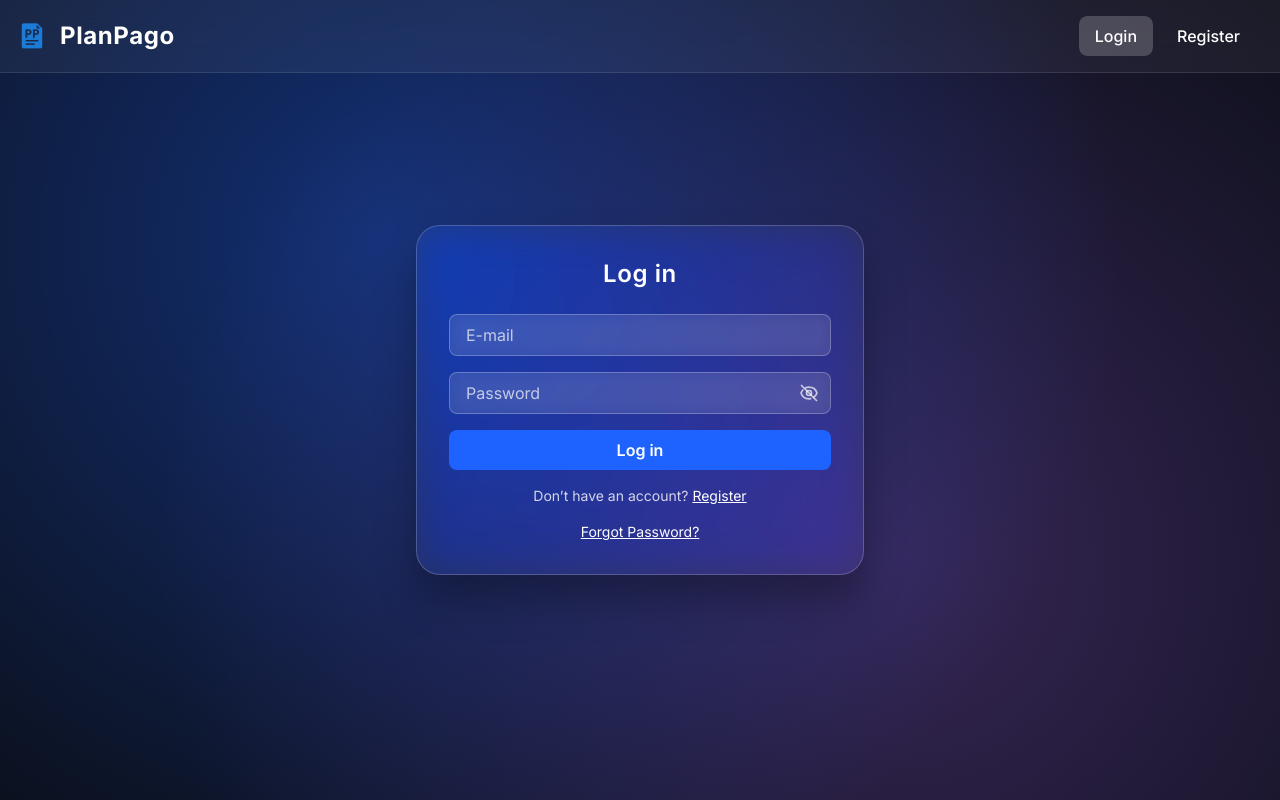
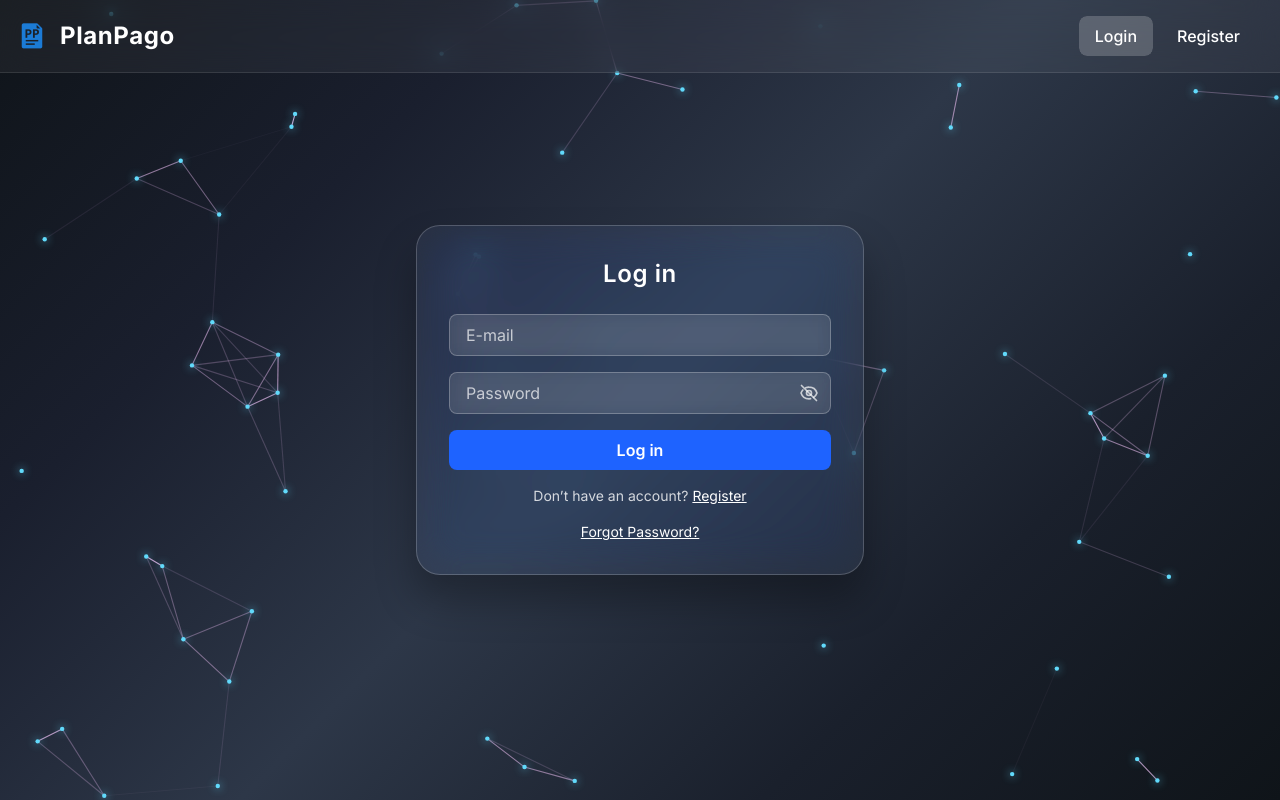
Before and after one commit to Tobias-Bucci/PlanPago, a React (Create React App) app in the folder frontend/: page /login in a window 1280 px wide. Built offline with nearby package versions, Linux system fonts and the light colour scheme; no server answers.

Commit message:
new login design

```diff
--- a/frontend/src/pages/Login.jsx
+++ b/frontend/src/pages/Login.jsx
@@ -3,6 +3,7 @@ import { API_BASE } from "../config";
 import React, { useState } from "react";
 import { useNavigate, useLocation, NavLink } from "react-router-dom";
 import Notification from "../components/Notification";
+import AnimatedParticlesParallax from "../components/AnimatedParticlesParallax";
 
 /* Cache country / currency locally after login ---------------- */
 const cacheProfile = async (token) => {
@@ -157,8 +158,14 @@ export default function Login() {
 
   /* ── JSX ─────────────────────────────────────────────────── */
   return (
-    <div className="min-h-screen flex items-center justify-center p-4">
-      <div className="glass-card w-full max-w-md p-8 animate-pop">
+    <div className="min-h-screen flex items-center justify-center p-4" style={{
+      position: "relative",
+      overflow: "hidden",
+      background: "linear-gradient(135deg, #0f1419 0%, #1a1f2e 25%, #2d3748 50%, #1a202c 75%, #0f1419 100%)"
+    }}>
+      <AnimatedParticlesParallax />
+
+      <div className="glass-card w-full max-w-md p-8 animate-pop" style={{ position: "relative", zIndex: 10 }}>
         <h2 className="text-2xl font-semibold text-center mb-6 tracking-wide">
           {step === 1 ? "Log in"
             : step === 2 ? "Confirm code"
```
